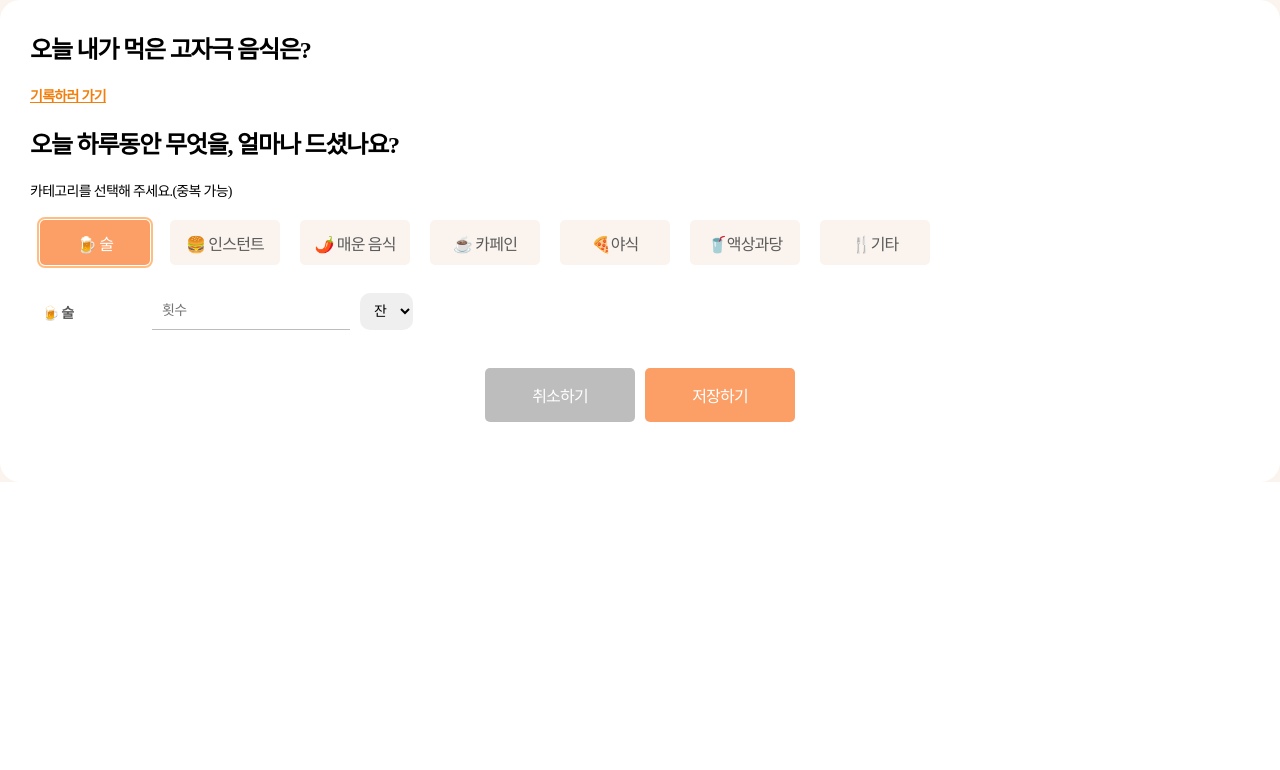
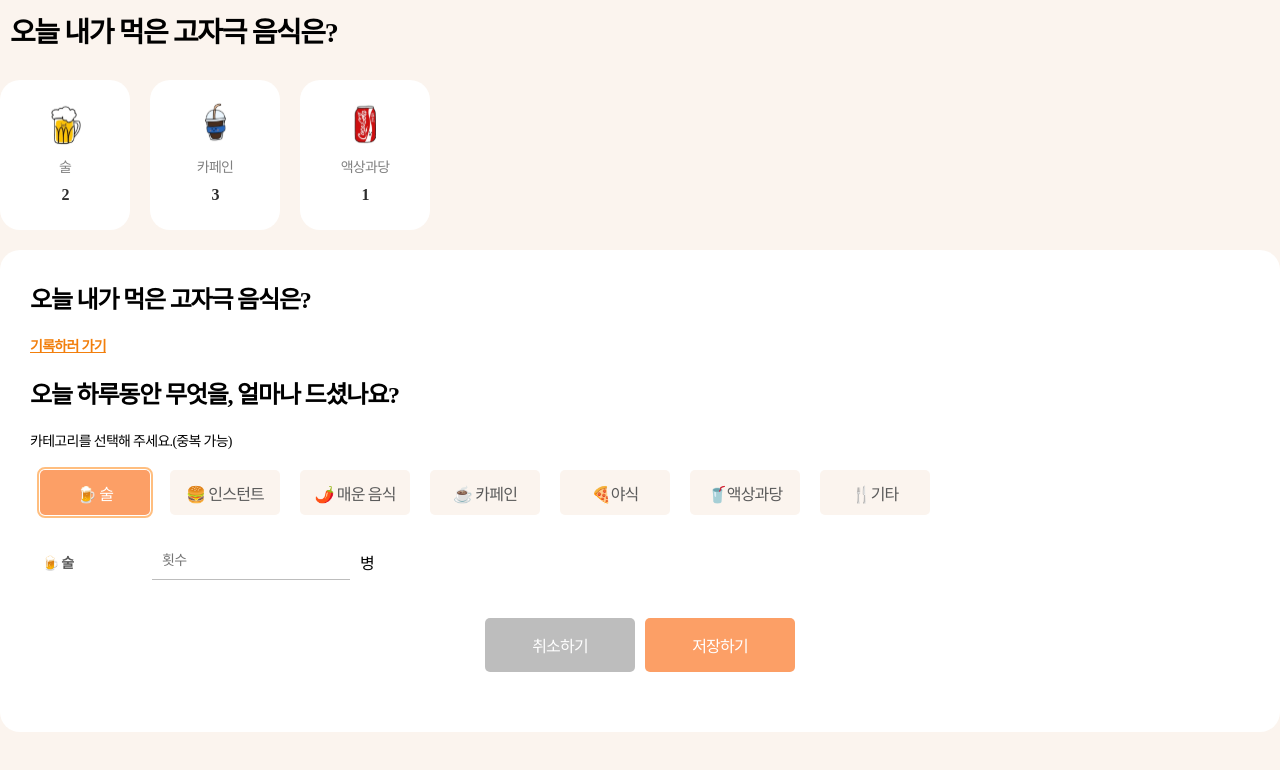
Before and after one commit to MangoSiruu/goToxicDiary, a React (Vite) app in the folder src/frontend/: page / in a window 1280 px wide. Both pictures are taken after a click on the button "🍺 술". Shown: the top 770 px of the page. Built offline with nearby package versions, Linux system fonts and the light colour scheme; a web font is replaced by a local one.

Commit message:
[feat] #12 - 단위 수정

```diff
--- a/src/frontend/src/App.jsx
+++ b/src/frontend/src/App.jsx
@@ -1,8 +1,10 @@
 import { TodayEatForm } from './components/features/TodayFood/Form';
+import { TodayFoodSection } from './components/features/TodayFood';
 
 function App() {
   return (
     <div style={{ backgroundColor: '#FBF4EE' }}>
+      <TodayFoodSection />
       <TodayEatForm />
     </div>
   );
--- a/src/frontend/src/components/features/TodayFood/Form/Fields/index.jsx
+++ b/src/frontend/src/components/features/TodayFood/Form/Fields/index.jsx
@@ -1,9 +1,8 @@
-/* eslint-disable no-alert */
 /* eslint-disable react/jsx-props-no-spreading */
 import { useForm, Controller } from 'react-hook-form';
 import styled from '@emotion/styled';
 import { colors } from '../../../../../styles/variants';
-import { getUnitOptions, getDefaultUnit } from '../../../../../utils/getUnitOptions';
+import { getUnitOption } from '../../../../../utils/getUnitOptions';
 import { ConfirmButton, CancelButton } from '../../../../common/Button/ButtonModal';
 
 export function Fields({ categories, onSubmit, onCancel }) {
@@ -11,7 +10,7 @@ export function Fields({ categories, onSubmit, onCancel }) {
     defaultValues: categories.reduce(
       (acc, category) => ({
         ...acc,
-        [category]: { count: '', unit: getDefaultUnit(category) },
+        [category]: { count: '', unit: getUnitOption(category) },
       }),
       {},
     ),
@@ -28,6 +27,11 @@ export function Fields({ categories, onSubmit, onCancel }) {
     }
   };
 
+  const handleCancel = () => {
+    reset();
+    onCancel();
+  };
+
   return (
     <form style={{ width: '100%' }} onSubmit={handleSubmit(onFormSubmit)}>
       {categories.map((category) => (
@@ -39,23 +43,11 @@ export function Fields({ categories, onSubmit, onCancel }) {
             rules={{ required: '숫자를 입력해주세요.' }}
             render={({ field }) => <Input type="number" placeholder="횟수" {...field} />}
           />
-          <Controller
-            name={`${category}.unit`}
-            control={control}
-            render={({ field }) => (
-              <Select {...field}>
-                {getUnitOptions(category).map((unit) => (
-                  <Option key={unit} value={unit}>
-                    {unit}
-                  </Option>
-                ))}
-              </Select>
-            )}
-          />
+          {getUnitOption(category)}
         </FieldContainer>
       ))}
       <ButtonWrapper>
-        <CancelButton type="button" onClick={onCancel}>
+        <CancelButton type="button" onClick={handleCancel}>
           취소하기
         </CancelButton>
         <ConfirmButton type="submit">저장하기</ConfirmButton>
@@ -88,25 +80,6 @@ const Input = styled.input`
   outline: none;
 `;
 
-const Select = styled.select`
-  padding: 10px;
-  font-size: 14px;
-  border-width: 0;
-  border-radius: 10px;
-  &:hover {
-    background-color: ${colors.point_orange};
-  }
-  &:focus {
-    outline: none;
-    background-color: ${colors.point_orange};
-    border-radius: 10px;
-  }
-`;
-
-const Option = styled.option`
-  font-size: 14px;
-`;
-
 const ButtonWrapper = styled.div`
   display: flex;
   flex-direction: row;
--- a/src/frontend/src/components/features/TodayFood/Header/index.jsx
+++ b/src/frontend/src/components/features/TodayFood/Header/index.jsx
@@ -1,11 +1,11 @@
 import styled from '@emotion/styled';
-import { ModalButton } from '../../../common/Button/ModalButton';
+import { UnderlinedButton } from '../../../common/Button/UnderlinedButton';
 
 export function Header() {
   return (
     <Wrapper>
       <Title>오늘 내가 먹은 고자극 음식은?</Title>
-      <ModalButton type="수정하기" />
+      <UnderlinedButton type="수정하기" />
     </Wrapper>
   );
 }
--- a/src/frontend/src/styles/reset.css
+++ b/src/frontend/src/styles/reset.css
@@ -59,6 +59,9 @@ ul {
   letter-spacing: -0.05em;
 }
 
+body {
+  background-color: #fbf4ee;
+}
 fieldset,
 iframe {
   border: 0;
--- a/src/frontend/src/utils/Calendar/getTodayDate.js
+++ b/src/frontend/src/utils/Calendar/getTodayDate.js
@@ -1,4 +1,4 @@
-const getTodayDate = () => {
+export const getTodayDate = () => {
   const today = new Date();
   const year = today.getFullYear();
   const month = String(today.getMonth() + 1).padStart(2, '0');
--- a/src/frontend/src/utils/getUnitOptions.js
+++ b/src/frontend/src/utils/getUnitOptions.js
@@ -1,25 +1,20 @@
-export const getUnitOptions = (category) => {
+export const getUnitOption = (category) => {
   switch (category) {
     case '🍺 술':
-      return ['잔', '병'];
+      return '병';
     case '🍔 인스턴트':
-      return ['회'];
+      return '회';
     case '🌶️ 매운 음식':
-      return ['회'];
+      return '회';
     case '☕ 카페인':
-      return ['잔'];
+      return '잔';
     case '🍕야식':
-      return ['회'];
+      return '회';
     case '🥤액상과당':
-      return ['병', '캔'];
+      return '캔';
     case '🍴기타':
-      return ['회'];
+      return '회';
     default:
-      return ['회'];
+      return '회';
   }
 };
-
-export const getDefaultUnit = (category) => {
-  const options = getUnitOptions(category);
-  return options[0] || '';
-};
```
